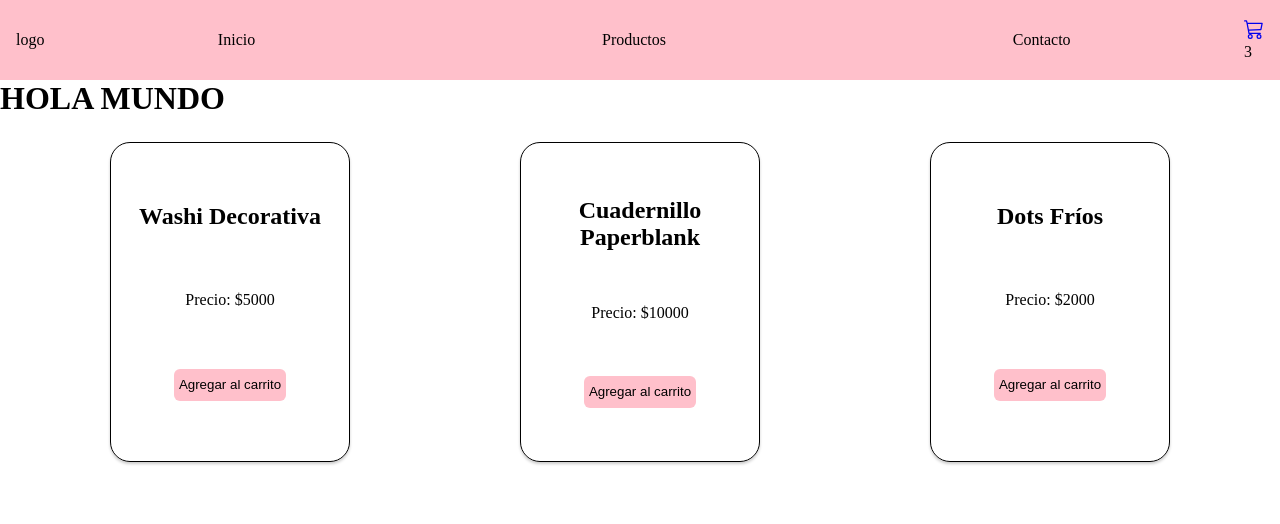
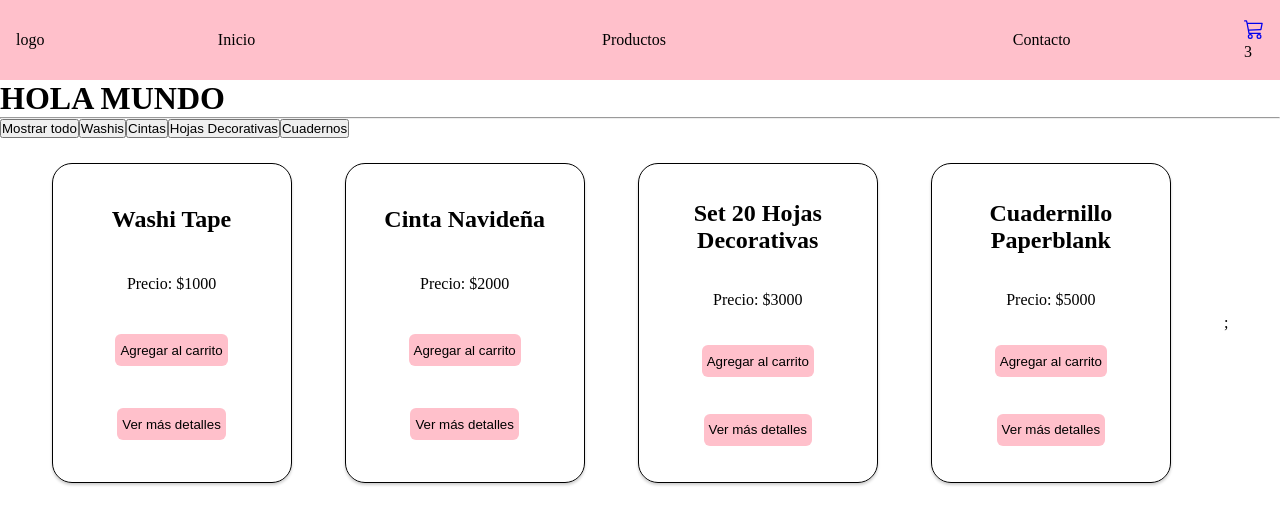
Before and after one commit to BrenDelfino/ProyectoFinal-Delfino-React, a React (Vite) app: page / in a window 1280 px wide. Shown: the top 524 px of the page. Built offline with nearby package versions, Linux system fonts and the light colour scheme.

Commit message:
clases m3 y 4 sin pulir

```diff
--- a/src/components/Item/Item.jsx
+++ b/src/components/Item/Item.jsx
@@ -11,6 +11,7 @@ function Item(props) {
                 <h2><b>{props.nombre || "NO DISPONIBLE"} </b></h2>
                 <p>Precio: ${props.precio || "SIN STOCK"} </p>
                 <button className="card-btn" onClick={() => agregarAlCarrito()}>Agregar al carrito</button>
+                <button className="card-btn" onClick={() => usarFiltro("Detalle")}>Ver más detalles</button>
             </div>
     );
 };
--- a/src/components/ItemListContainer/ItemListContainer.css
+++ b/src/components/ItemListContainer/ItemListContainer.css
@@ -4,4 +4,4 @@
     align-items: center;
     padding: 10px;
     margin: 15px;
-}
+};
--- a/src/components/ItemListContainer/ItemListContainer.jsx
+++ b/src/components/ItemListContainer/ItemListContainer.jsx
@@ -1,16 +1,83 @@
 import Item from '../Item/Item';
+import { productos } from '../../productos';
 import './ItemListContainer.css';
+import React, { useEffect, useState } from 'react';
+import Loader from '../Loader/loader';
 
 function ItemListContainer({greetings}) {
+
+    const[todosLosProductos, setTodosLosProductos] = useState([]);
+    const[misProductos, setMisProductos] = useState([]);
+    const[loading, setLoading] = useState(true);
+    const[detalleFiltrado, setDetalleFiltrado] = useState(false);
+
+    const usarFiltro = (filtro) => {
+        switch (filtro) {
+            case "Mostrar todo":
+                setDetalleFiltrado (false);
+                setMisProductos(todosLosProductos);
+                break;
+            case "Washis":
+                setDetalleFiltrado (false);
+                setMisProductos(todosLosProductos.filter(el => el.id === "washi"));
+                break;
+            case "Cintas":
+                setDetalleFiltrado (false);
+                setMisProductos(todosLosProductos.filter(el => el.id === "cinta"));
+                break;
+            case "Hojas Decorativas":
+                setDetalleFiltrado (false);
+                setMisProductos(todosLosProductos.filter(el => el.id === "papelDeco"));
+                break;
+            case "Cuadernos":
+                setDetalleFiltrado (false);
+                setMisProductos(todosLosProductos.filter(el => el.id === "cuadernillo"));
+                break;
+            case "Detalle":
+                setDetalleFiltrado (true);
+                setMisProductos(todosLosProductos.filter(el => el.id === id));
+                break;
+        };
+    };
+
+    const fetchData = () => new Promise((resolve, reject) => {
+        setTimeout(() => {
+            resolve(productos);
+        }, 3000);
+    });
+
+    useEffect(() => {
+        fetchData().then(response => {
+            setTodosLosProductos(response);
+            setMisProductos(response);
+            setLoading(false);
+        })
+        .catch(err => console.error(err));
+    },[]);
+
     return (
         <>
-        <h1>{greetings}</h1>
-        <div className="card-container">
-            <Item nombre={"Washi Decorativa"} precio={5000}/>
-            <Item nombre={"Cuadernillo Paperblank"} precio={10000}/>
-            <Item nombre={"Dots Fríos"} precio={2000}/>
-        </div>
-        </>
+            <h1>{greetings}</h1>
+            <hr />
+            <div className="filter-container">
+                <button onClick={() => usarFiltro("Mostrar todo")}>Mostrar todo</button>
+                <button onClick={() => usarFiltro("Washis")}>Washis</button>
+                <button onClick={() => usarFiltro("Cintas")}>Cintas</button>
+                <button onClick={() => usarFiltro("Hojas Decorativas")}>Hojas Decorativas</button>
+                <button onClick={() => usarFiltro("Cuadernos")}>Cuadernos</button>
+            </div>
+            <div className="card-container">
+                {
+                    loading ? <Loader/> :
+                    detalleFiltrado ? <p>Muestro comp de detalle</p> :
+                    misProductos.map ((el) => {
+                        return (
+                        <Item key={el.id} nombre={el.nombre} precio={el.precio}/>
+                        )
+                    })
+                };
+            </div>
+            </>
     );
 };
 
--- /dev/null
+++ b/src/components/Loader/loader.css
@@ -0,0 +1,18 @@
+/* HTML: <div class="loader"></div> */
+.loader {
+    width: 20rem;
+    height: 20rem;
+    display: flex;
+    justify-content: center;
+    --c:no-repeat linear-gradient(pink 0 0);
+    background: var(--c),var(--c),var(--c),var(--c);
+    background-size: 21px 21px;
+    animation: l5 1.5s infinite cubic-bezier(0.3,1,0,1);
+}
+
+@keyframes l5 {
+    0%   {background-position: 0    0,100% 0   ,100% 100%,0 100%}
+    33%  {background-position: 0    0,100% 0   ,100% 100%,0 100%;width:60px;height: 60px}
+    66%  {background-position: 100% 0,100% 100%,0    100%,0 0   ;width:60px;height: 60px}
+    100% {background-position: 100% 0,100% 100%,0    100%,0 0   }
+};
--- /dev/null
+++ b/src/components/Loader/loader.jsx
@@ -0,0 +1,11 @@
+import "./loader.css";
+
+function loader() {
+    return (
+        <div>
+            <div class="loader">Cargando</div>
+        </div>
+    );
+};
+
+export default loader;
--- a/src/productos.js
+++ b/src/productos.js
@@ -1,26 +1,30 @@
-const productos = [
+export const productos = [
     {
-        id: 1,
-        nombre: "Washis",
-        precio: "puta",
+        id: "washi",
+        nombre: "Washi Tape",
+        precio: "1000",
         img: "",
+        categoria: "1"
     },
     {
-        id: 1,
-        nombre: "Washis",
-        precio: "puta",
+        id: "cinta",
+        nombre: "Cinta Navideña",
+        precio: "2000",
         img: "",
+        categoria: "2"
     },
     {
-        id: 1,
-        nombre: "Washis",
-        precio: "puta",
+        id: "papelDeco",
+        nombre: "Set 20 Hojas Decorativas",
+        precio: "3000",
         img: "",
+        categoria: "3"
     },
     {
-        id: 1,
-        nombre: "Washis",
-        precio: "puta",
+        id: "cuadernillo",
+        nombre: "Cuadernillo Paperblank",
+        precio: "5000",
         img: "",
+        categoria: "4"
     },
 ];
```
Also changed, not shown: 1 other file (tests, documents, lock files or other folders).
